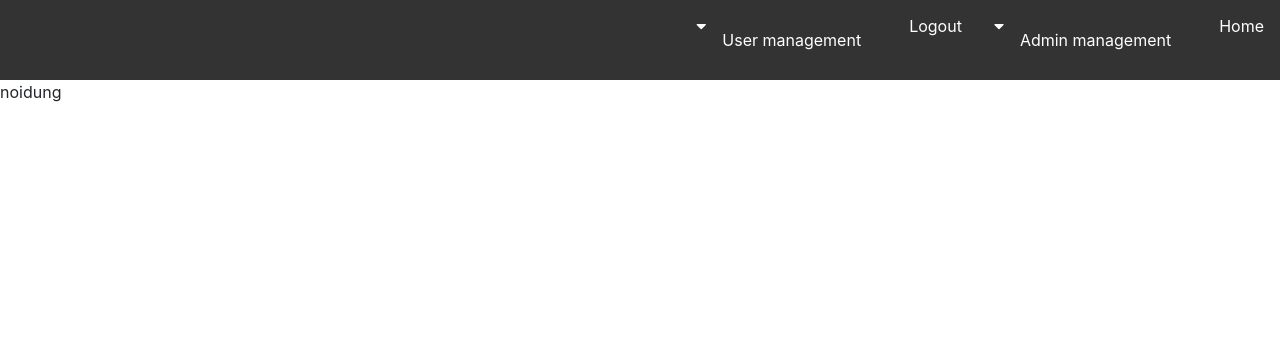
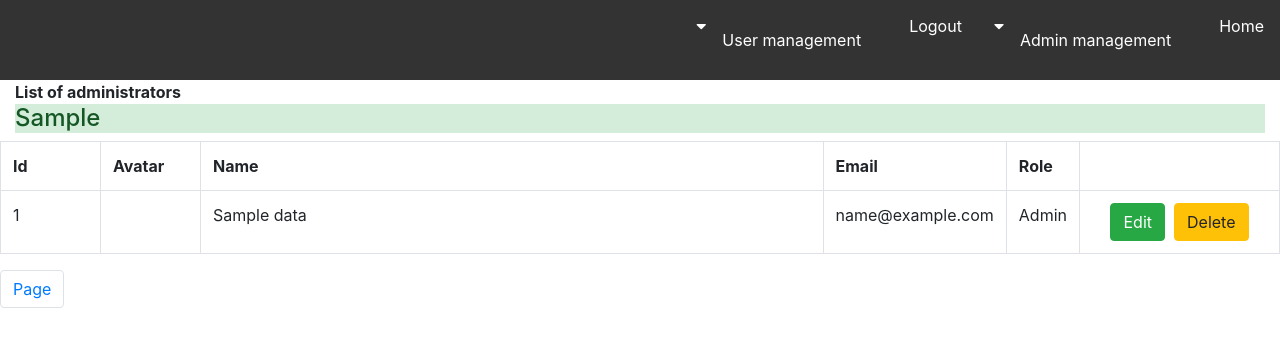
Before and after one commit to qnguyen86/training_project, a PHP site: template views/admin/index.php in a window 1280 px wide. Shown: the top 347 px of the page. Run offline with PHP 8.4, Linux system fonts and the light colour scheme; the template is opened without the code that fills it: most values are stand-ins (such as "Sample title", 1, 10 or a date in 2020); data that the repository does not hold is empty; some libraries are stand-ins or nearby versions.

Commit message:
Update index.php

```diff
--- a/views/admin/index.php
+++ b/views/admin/index.php
@@ -1,3 +1,4 @@
+<?php session_start(); ?>
 <!doctype html>
 <html lang="en">
 <head>
@@ -9,6 +10,58 @@
 </head>
 <body>
 <?php include "views/layout/header.php"?>
-<div>noidung</div>
+<div class="col-md-12">
+    <div class="panel-heading"><b>List of administrators</b></div>
+    <?php if (isset($data['alert-success'])) echo "<h4 class='alert-success bg-green'>{$data['alert-success']}</h4>"; ?>
+
+</div>
+<div class="panel-body">
+    <table class="table table-bordered table-hover">
+        <tr>
+            <th style="width: 100px;">Id</th>
+            <th style="width: 100px;">Avatar</th>
+            <th>Name</th>
+            <th style="width: 100px;">Email</th>
+            <th style="width: 50px;">Role</th>
+            <th style="width:100px;"></th>
+        </tr>
+        <?php
+        foreach($data as $rows):
+            ?>
+            <tr>
+                <td><?php echo $rows['id']; ?></td>
+                <td>
+                    <?php if($rows['avatar']!="" && file_exists("assets/upload/admin/".$rows['avatar'])): ?>
+                        <img src="assets/upload/admin/<?php echo $rows['avatar']; ?>" style="width: 100px;" alt="" srcset="">
+                    <?php endif; ?>
+                </td>
+                <td><?php echo $rows['name']; ?></td>
+                <td><?php echo $rows['email']; ?></td>
+                <td style="text-align: center;">
+                    <?php if(isset($rows['role_type'])&&$rows['role_type'] == 1): ?>
+                        <span >Super admin</span>
+                    <?php else: ?>
+                        <span>Admin</span>
+
+                    <?php endif; ?>
+                </td>
+                <td style="text-align:center; width: 200px;">
+                    <a href="index.php?controller=admin&action=update&id=<?php echo $rows['id']; ?>" class="btn btn-success">Edit</a>&nbsp;
+                    <a href="index.php?controller=admin&action=delete&id=<?php echo $rows['id']; ?>" onclick="return window.confirm('Are you sure?');" class="btn btn-warning">Delete</a>
+                </td>
+            </tr>
+        <?php endforeach; ?>
+    </table>
+
+</div>
+<style type="text/css">
+    .pagination{padding:0px; margin:0px;}
+</style>
+<ul class="pagination">
+    <li class="page-item"><a href="#" class="page-link">Page</a></li>
+    <?php for($i = 1; $i <= $numPage; $i++): ?>
+        <li class="page-item"><a href="index.php?controller=admin&action=index&page=<?php echo $i; ?>" class="page-link"><?php echo $i; ?></a></li>
+    <?php endfor; ?>
+</ul>
 </body>
 </html>
```
